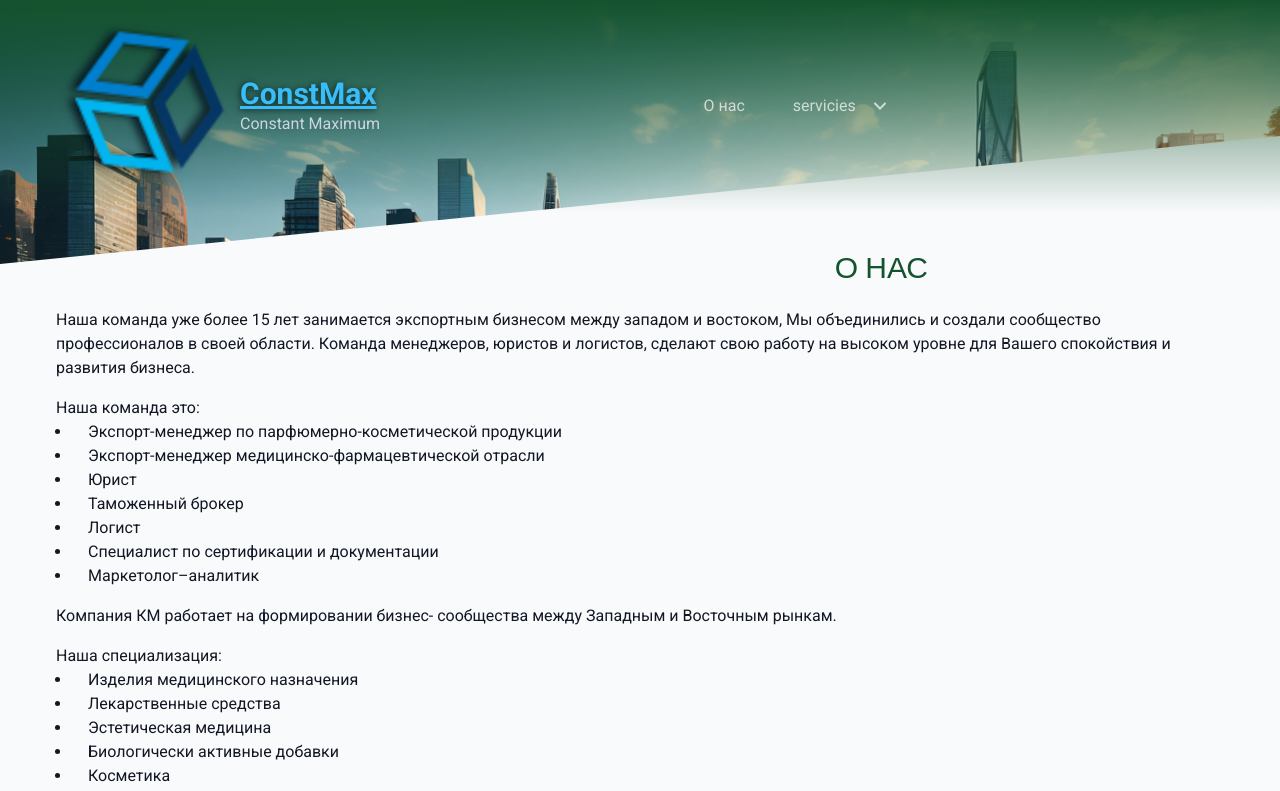
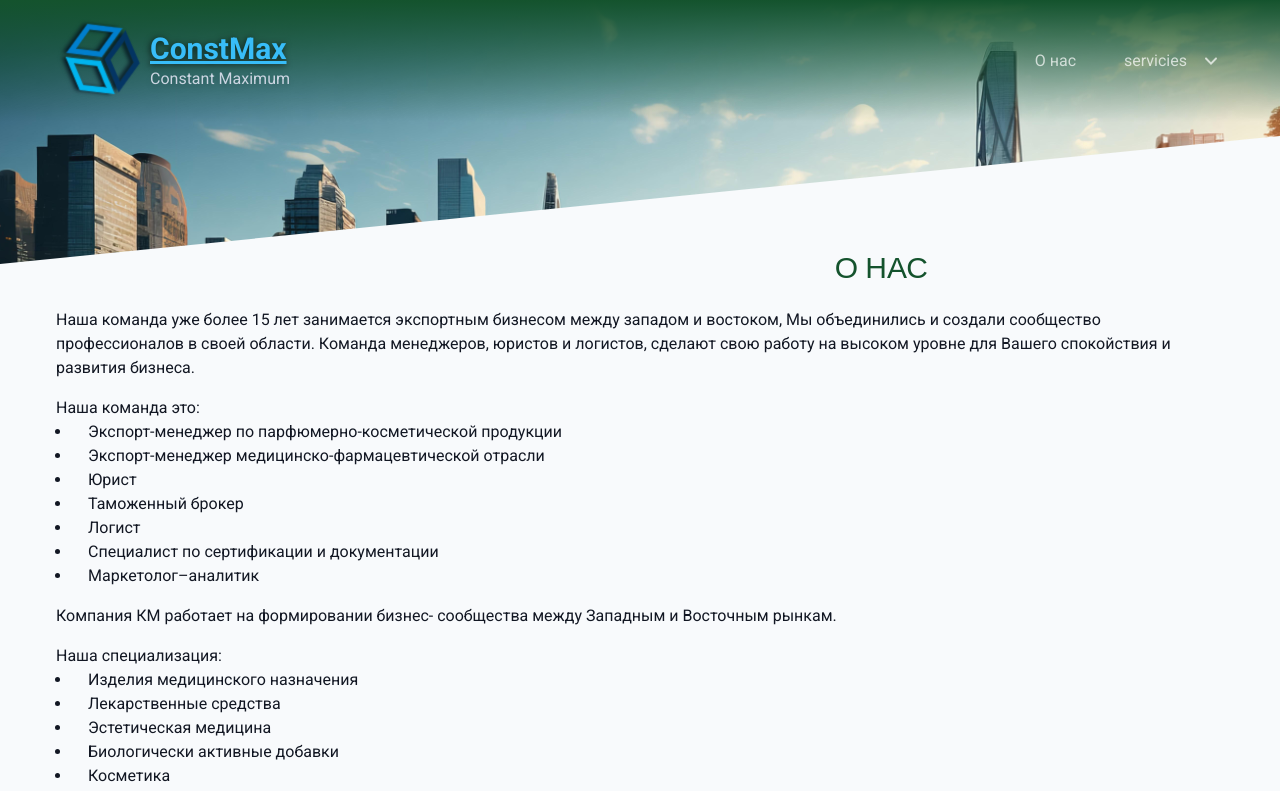
Before and after one commit to graduss/ella-web-site, a Next.js app: page /ru in a window 1280 px wide. Shown: the top 791 px of the page. Built offline with nearby package versions, Linux system fonts and the light colour scheme.

Commit message:
update log

```diff
--- a/src/components/Header/styles.module.css
+++ b/src/components/Header/styles.module.css
@@ -8,7 +8,7 @@
 }
 
 .navWrap {
-    @apply flex w-full items-center justify-center px-4
+    @apply flex w-full items-center justify-end px-4
 }
 
 .navButton {
@@ -26,5 +26,5 @@
 
 .submenu {
     @apply relative z-[1] left-0 top-full rounded-md bg-opacity-0 bg-primary transition-[top] duration-300 ;
-    @apply lg:invisible lg:absolute lg:w-[250px] lg:top-[110%] lg:p-4 lg:opacity-0 lg:shadow-lg lg:border-black/50 lg:border-[.5px] lg:bg-opacity-95;
+    @apply lg:invisible lg:absolute lg:w-[250px] lg:top-[110%] lg:p-4 lg:opacity-0 lg:shadow-lg lg:border-black/50 lg:border-[.5px] lg:bg-opacity-95 lg:left-auto lg:right-0;
 }
--- a/src/components/Logo/Logo.tsx
+++ b/src/components/Logo/Logo.tsx
@@ -9,7 +9,7 @@ const Logo = () => (
       alt="logo"
       width={180}
       height={180}
-      className="w-full"
+      className={style.image}
     />
     <div className={style.logoName}>
       <strong>ConstMax</strong>
--- a/src/components/Logo/style.module.scss
+++ b/src/components/Logo/style.module.scss
@@ -1,5 +1,9 @@
 .logo {
   @apply flex flex-nowrap items-center gap-1;
+}
+
+.image {
+  @apply w-[90px]
 }
 
 .logoName {
```
